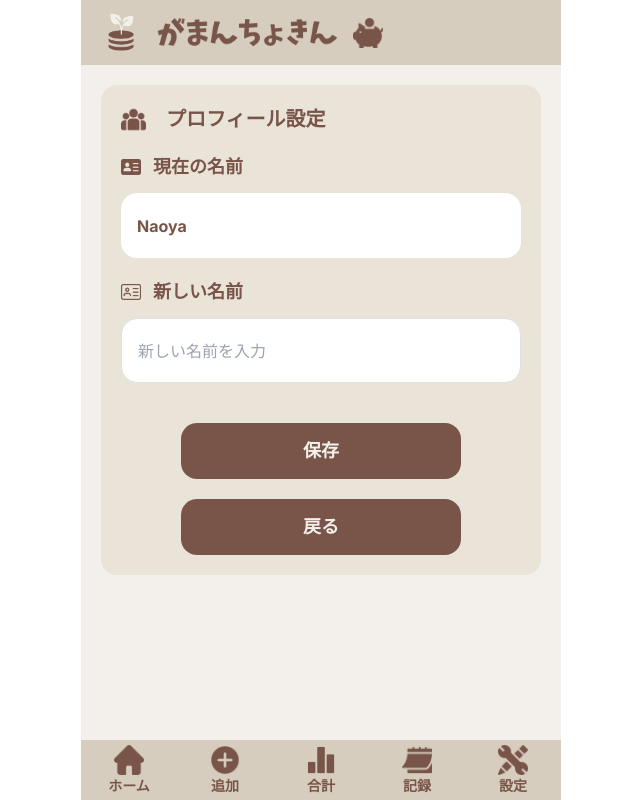
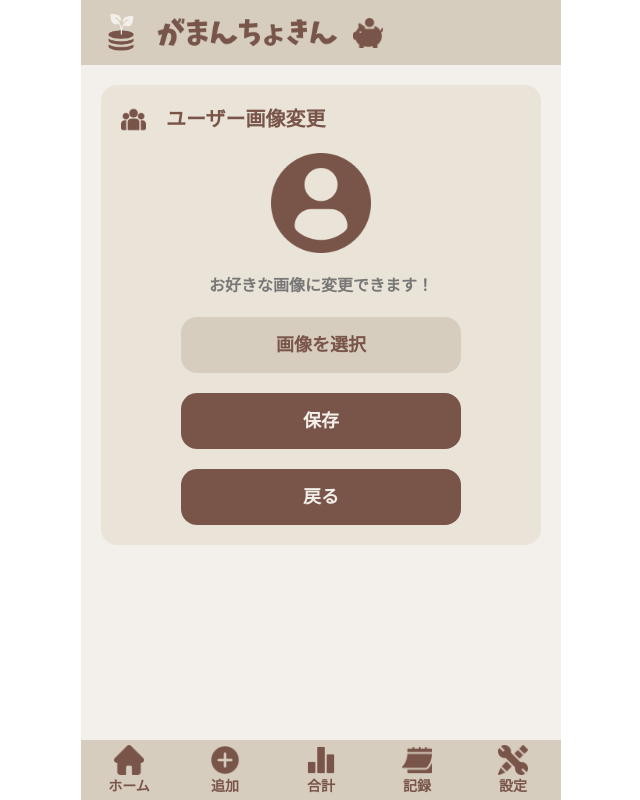
Before and after one commit to Naoya-0213/money-mindful, a Next.js app: page /money-mindful/setting/profile-setting/change-image in a window 1280 px wide. Shown: the whole page, without its empty margins (319-959 px from the left). Built offline with nearby package versions, Linux system fonts and the light colour scheme.

Commit message:
setting/画像変更完了_7/8_0:34

```diff
--- a/src/app/money-mindful/setting/profile-setting/change-email/page.tsx
+++ b/src/app/money-mindful/setting/profile-setting/change-email/page.tsx
@@ -22,7 +22,7 @@ const ChangeImagePage = () => {
             label="現在のEmail"
             icon="/icon/setting/profile/email.png"
           >
-            Naoya
+            naoya.work0213@gmail.com
           </DisplayField>
 
           {/* 新しいメールアドレス */}
--- a/src/app/money-mindful/setting/profile-setting/change-image/page.tsx
+++ b/src/app/money-mindful/setting/profile-setting/change-image/page.tsx
@@ -6,6 +6,7 @@ import Button from "@/app/components/button/Button";
 import DisplayField from "@/app/components/field/DisplayFeild";
 import FormField from "@/app/components/field/FormField";
 import SectionCard from "@/app/components/section-card/SectionCard";
+import Image from "next/image";
 import Link from "next/link";
 import React from "react";
 
@@ -15,24 +16,39 @@ const ChangeImagePage = () => {
       <div className="flex w-full flex-col items-center gap-5 p-5">
         <SectionCard
           icon="/icon/setting/profile/social.png"
-          label="プロフィール設定"
+          label="ユーザー画像変更"
         >
-          {/* 現在の名前 */}
-          <DisplayField
-            label="現在の名前"
-            icon="/icon/setting/profile/name.png"
-          >
-            Naoya
-          </DisplayField>
+          <div className="flex flex-col items-center gap-5">
+            {/* プロフィール画像 */}
+            <div>
+              <Image
+                src="/icon/setting/profile/profile-user.png"
+                alt="プロフィール画像"
+                width={100}
+                height={100}
+              />
+            </div>
 
-          {/* 新しい名前 */}
-          <FormField
-            label="新しい名前"
-            icon="/icon/setting/profile/name(2).png"
-            placeholder="新しい名前を入力"
-          />
+            {/* 注意点 */}
+            <div className="flex flex-col items-center">
+              <p className="font-semibold text-[#777777]">
+                お好きな画像に変更できます！
+              </p>
+            </div>
 
-          <div className="mt-5 flex flex-col gap-5">
+            {/* 画像を選択ボタン */}
+            <Link
+              href="/money-mindful/setting/profile-setting/change-image"
+              className="flex w-full justify-center"
+            >
+              <Button
+                onClick={() => alert("画像を選択！")}
+                className="bg-[#D7CDBE] !text-[#795549]"
+              >
+                画像を選択
+              </Button>
+            </Link>
+
             {/* 保存ボタン */}
             <Link
               href="/money-mindful/setting/profile-setting"
@@ -40,6 +56,7 @@ const ChangeImagePage = () => {
             >
               <Button onClick={() => alert("supabaseへ保存！")}>保存</Button>
             </Link>
+
             {/* 戻るボタン */}
             <Link
               href="/money-mindful/setting/profile-setting"
--- a/src/app/money-mindful/setting/profile-setting/change-password/page.tsx
+++ b/src/app/money-mindful/setting/profile-setting/change-password/page.tsx
@@ -34,17 +34,12 @@ const ChangeImagePage = () => {
 
           {/* 注意点 */}
           <div className="flex flex-col items-center gap-5">
-            <p className="font-semibold text-[#777777]">
-              変更には確認が必要です！
-            </p>
-
             <div className="flex flex-col items-center">
-              <p className="font-semibold text-[#777777]">登録アドレスに届く</p>
               <p className="font-semibold text-[#777777]">
-                メールのリンクを開いて
+                ログイン中であれば、
               </p>
               <p className="font-semibold text-[#777777]">
-                変更を完了してください。
+                いつでも変更可能です！
               </p>
             </div>
           </div>
--- a/src/app/money-mindful/setting/profile-setting/page.tsx
+++ b/src/app/money-mindful/setting/profile-setting/page.tsx
@@ -85,7 +85,6 @@ const ProfileSetting = () => {
                 ⚫ ⚫ ⚫ ⚫︎ ⚫ ⚫ ⚫ ⚫ ⚫
               </DisplayField>
 
-              <div>
               {/* Password変更リンク */}
               <p className="font-semibold text-[#777777]">
                 パスワードの変更は
@@ -96,17 +95,6 @@ const ProfileSetting = () => {
                   こちら
                 </Link>
               </p>
-                {/* Passwordリセットリンク */}
-                <p className="font-semibold text-[#777777]">
-                  パスワードをお忘れの方は
-                  <Link
-                    href="/money-mindful/setting/profile-setting/change-password"
-                    className="text-[#666] underline"
-                  >
-                    こちら
-                  </Link>
-                </p>
-              </div>
             </div>
 
             {/* 閉じるボタン */}
```
Also changed, not shown: src/app/money-mindful/setting/profile-setting/reset-password/page.tsx (deleted). Lines whose indentation alone changed are shown as unchanged.
